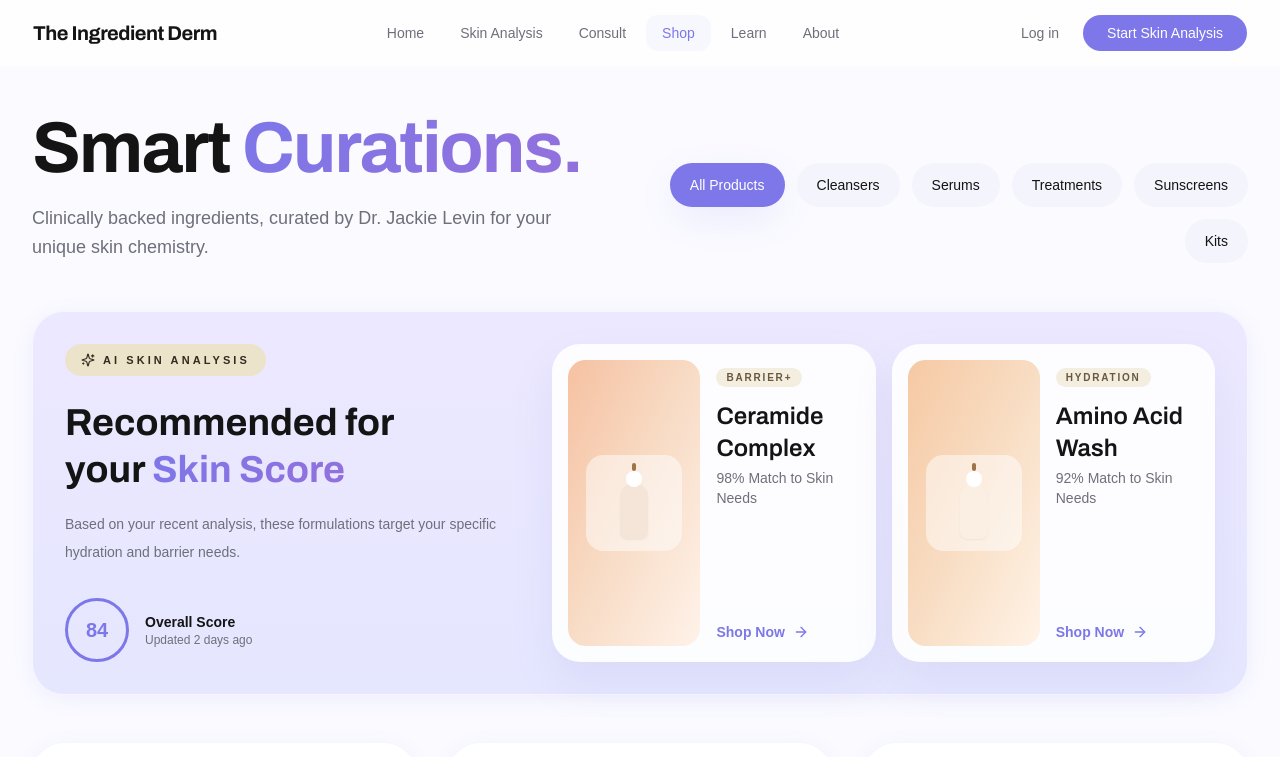
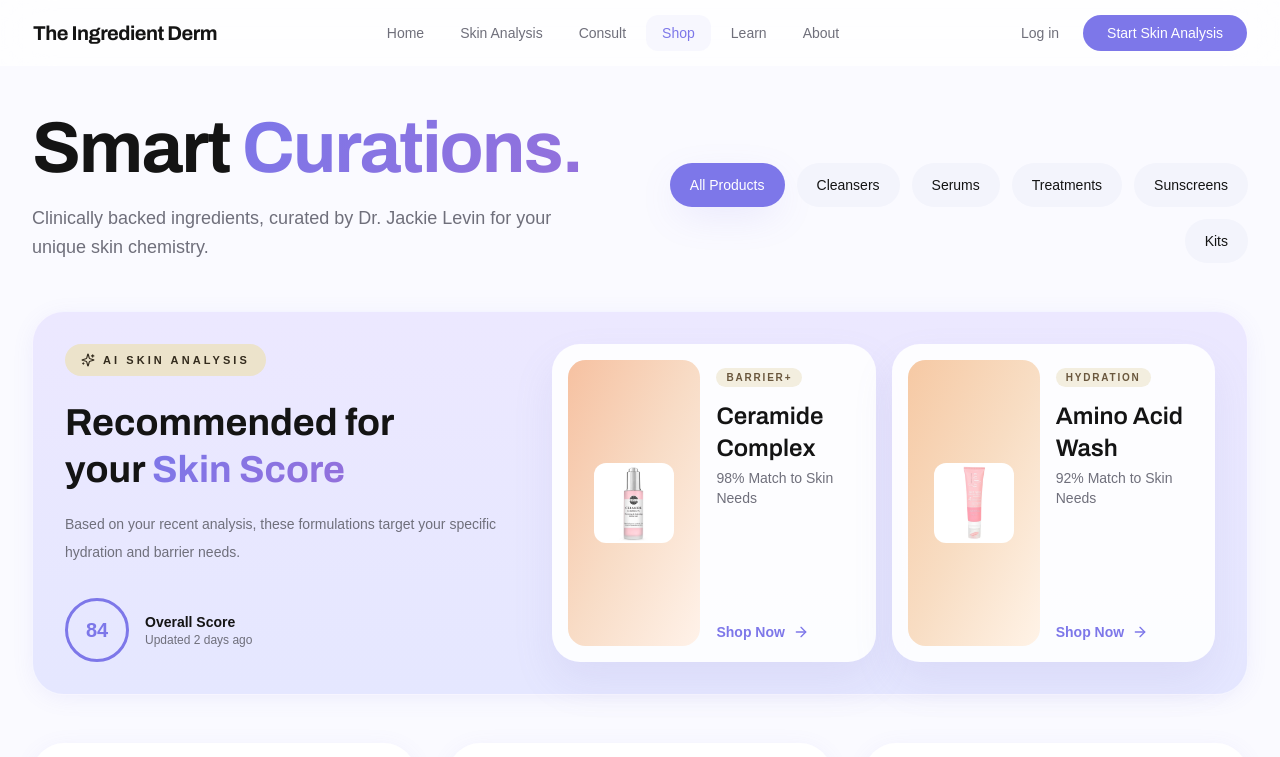
Before and after one commit to haroonrana12/The-Ingredient-Derm-Dr-Jackie, a React (Vite) app: page /shop in a window 1280 px wide. Shown: the top 757 px of the page. Built offline with nearby package versions, Linux system fonts and the light colour scheme; the HTML template or start-up script is replaced by a standard one; a web font is replaced by a local one.

Commit message:
Add AI Skin Analysis images on Shop page for Ceramide Complex and Amino Acid Wash

```diff
--- a/src/pages/Shop.tsx
+++ b/src/pages/Shop.tsx
@@ -5,6 +5,8 @@ import Header from "@/components/layout/Header";
 import Footer from "@/components/layout/Footer";
 import { Button } from "@/components/ui/button";
 import { Badge } from "@/components/ui/badge";
+import c1Image from "@/assets/C-1.jpg";
+import c2Image from "@/assets/C-2.png";
 import molecularRepairImage from "@/assets/M-1.png";
 import ceramideBarrierImage from "@/assets/M-2.png";
 import invisibleShieldImage from "@/assets/M-3.png";
@@ -27,6 +29,7 @@ const recommendedProducts = [
     match: "98% Match to Skin Needs",
     background: "from-[#f6c1a1] via-[#f8dcc6] to-[#fff2e9]",
     bottleTone: "bg-[#f5e5d8]",
+    image: c1Image,
   },
   {
     tag: "Hydration",
@@ -34,6 +37,7 @@ const recommendedProducts = [
     match: "92% Match to Skin Needs",
     background: "from-[#f6c9a4] via-[#f8ddc3] to-[#fff3e7]",
     bottleTone: "bg-[#fbefe4]",
+    image: c2Image,
   },
 ];
 
@@ -171,7 +175,15 @@ const Shop = () => {
                       className="grid gap-4 rounded-[1.75rem] bg-white/90 p-4 shadow-[0_20px_40px_rgba(136,128,196,0.12)] sm:grid-cols-[132px_1fr]"
                     >
                       <div className={`flex min-h-[128px] items-center justify-center rounded-[1.1rem] bg-gradient-to-br ${item.background}`}>
-                        <MiniBottle tone={item.bottleTone} />
+                        {item.image ? (
+                          <img
+                            src={item.image}
+                            alt={item.name}
+                            className="h-20 w-20 rounded-lg object-cover"
+                          />
+                        ) : (
+                          <MiniBottle tone={item.bottleTone} />
+                        )}
                       </div>
                       <div className="flex flex-col justify-between py-1">
                         <div>
```
Also changed, not shown: src/assets/C-1.jpg (added), src/assets/C-2.png (added).
